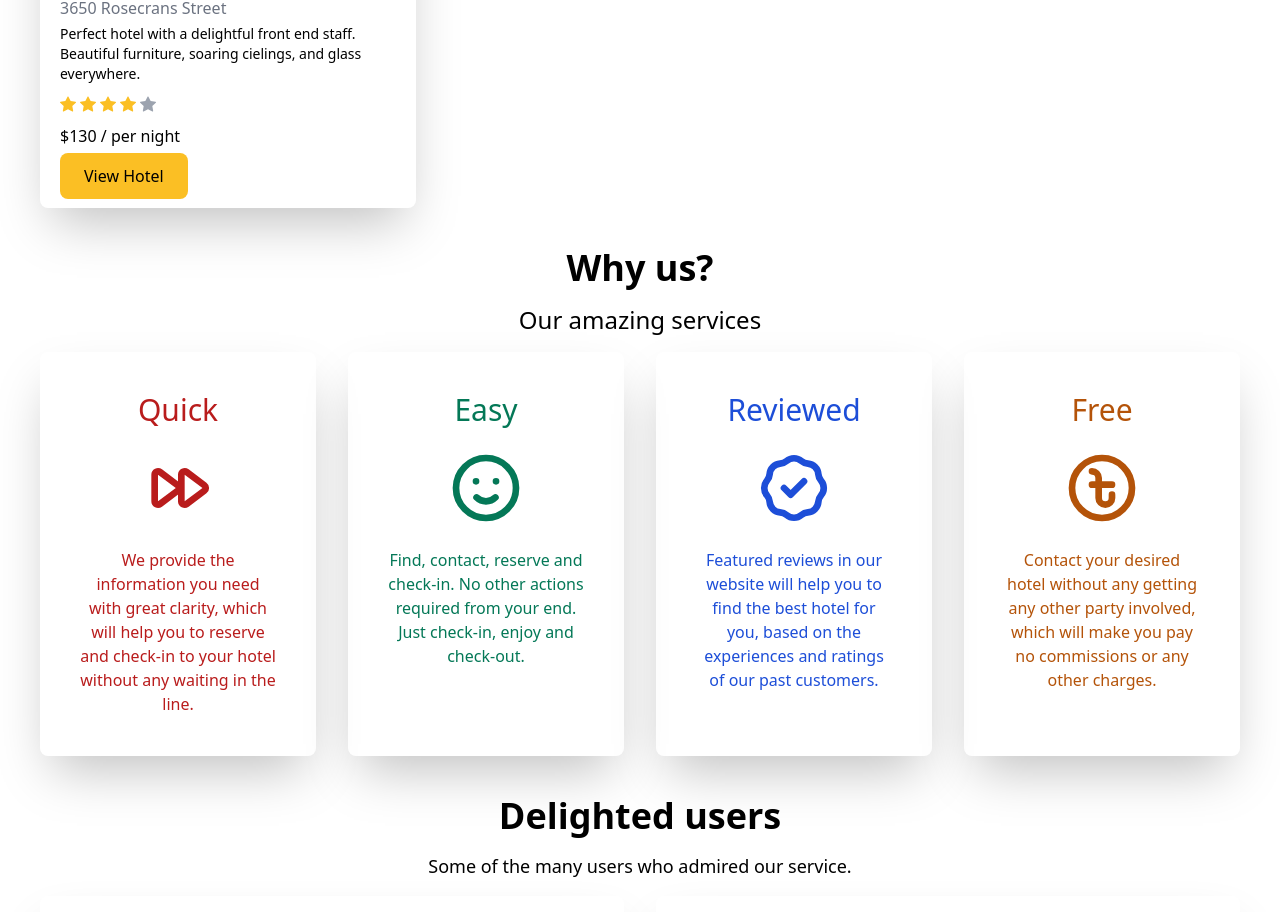
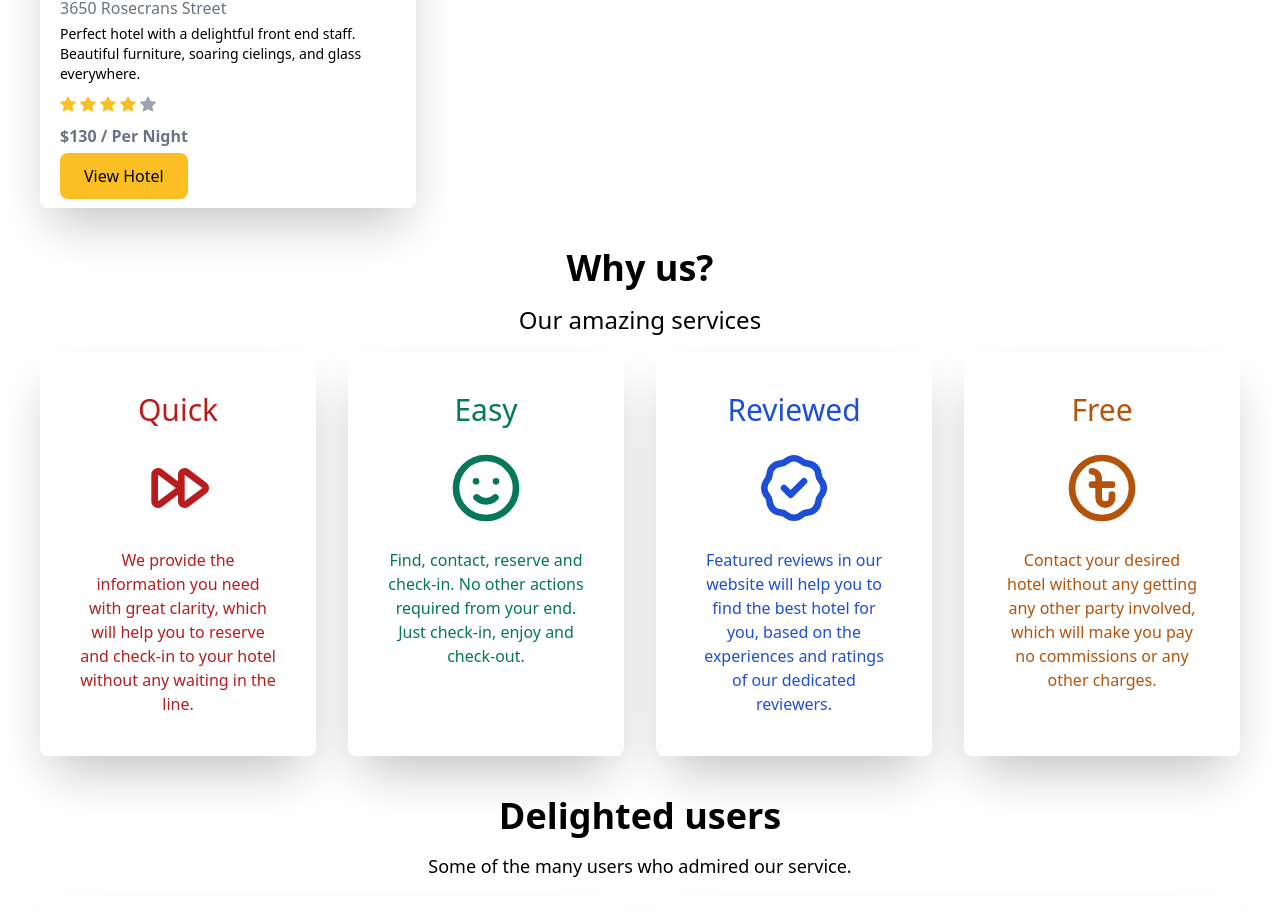
Before and after one commit to vidarshan/findmystayfe, a Next.js app: page / in a window 1280 px wide. Shown: the part 1480-2392 px from the top of the page. Built offline with nearby package versions, Linux system fonts and the light colour scheme.

Commit message:
Call and email

```diff
--- a/components/Features.js
+++ b/components/Features.js
@@ -74,7 +74,8 @@ export default function Features() {
           </div>
           <span className="text-blue-700 font-medium">
             Featured reviews in our website will help you to find the best hotel
-            for you, based on the experiences and ratings of our past customers.
+            for you, based on the experiences and ratings of our dedicated
+            reviewers.
           </span>
         </div>{" "}
         <div className="flex-1 flex-col w-full p-10 text-center rounded-lg shadow-2xl">
--- a/components/HotelCard.js
+++ b/components/HotelCard.js
@@ -81,7 +81,7 @@ export default function HotelCard({
         <p className="my-1 text-gray-500">{location}</p>
         <p className="my-1 text-sm">{description}</p>
         {mapRatingToStars(reviews)}
-        <p className="mb-4">${price} / per night</p>
+        <p className="mb-4 font-bold text-gray-500">${price} / Per Night</p>
 
         <Link href={`/hotels/${slug}`}>
           <a className="my-10 px-6 py-3 rounded-lg bg-yellow-400">View Hotel</a>
--- a/pages/hotels/[slug].js
+++ b/pages/hotels/[slug].js
@@ -114,13 +114,19 @@ export default function HotelPage({
               ${price} / Per night
             </div>
             <div className="grid grid-cols-2 gap-5 my-5 xs:grid-cols-1">
-              <button className="flex flex-row justify-center items-center text-base py-2 rounded-lg bg-green-400 text-white">
+              <a
+                href={`tel:${phone}`}
+                className="flex flex-row justify-center items-center text-base py-2 rounded-lg bg-green-400 text-white"
+              >
                 <GiRotaryPhone className="mr-2" />
-                Get Phone Number
-              </button>
-              <button className="flex flex-row justify-center items-center text-base py-2 rounded-lg bg-red-500 text-white">
+                Call Reception
+              </a>
+              <a
+                className="flex flex-row justify-center items-center text-base py-2 rounded-lg bg-red-500 text-white"
+                href={`mailto:${email}`}
+              >
                 <IoIosMail className="mr-2" /> Email reception
-              </button>
+              </a>
             </div>
           </div>
         </div>
@@ -135,7 +141,7 @@ export default function HotelPage({
                 return <ReviewCard key={key} review={review} />;
               })}
             </div>
-            <div className="flex flex-col shadow-xl bg-gray-100 mt-3 p-4">
+            {/* <div className="flex flex-col shadow-xl bg-gray-100 mt-3 p-4">
               <p className="text-center">Add your review</p>
               <input
                 className="my-3 border-2 rounded-lg p-2"
@@ -157,7 +163,7 @@ export default function HotelPage({
               <button className="p-2 rounded-lg bg-yellow-400">
                 Add Review
               </button>
-            </div>
+            </div> */}
           </div>
         </div>
       </div>
```
